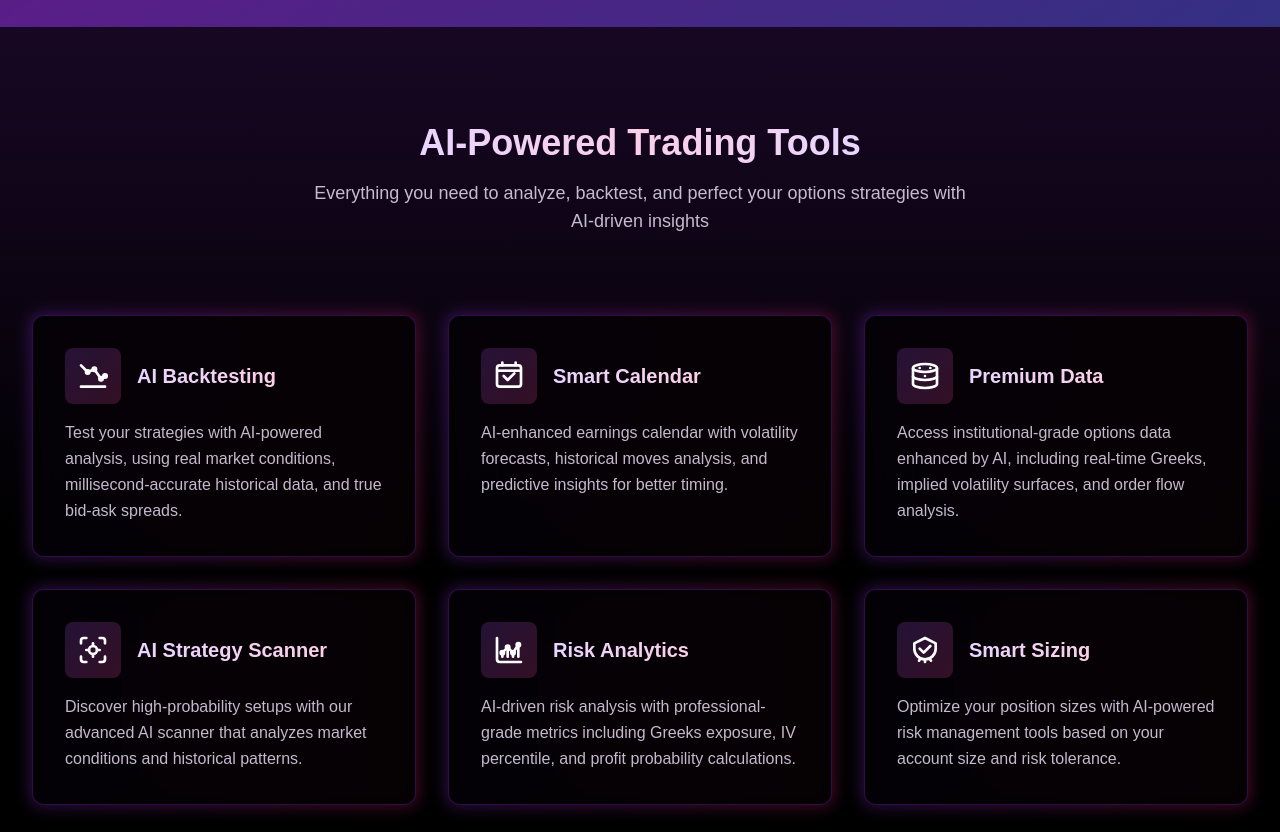
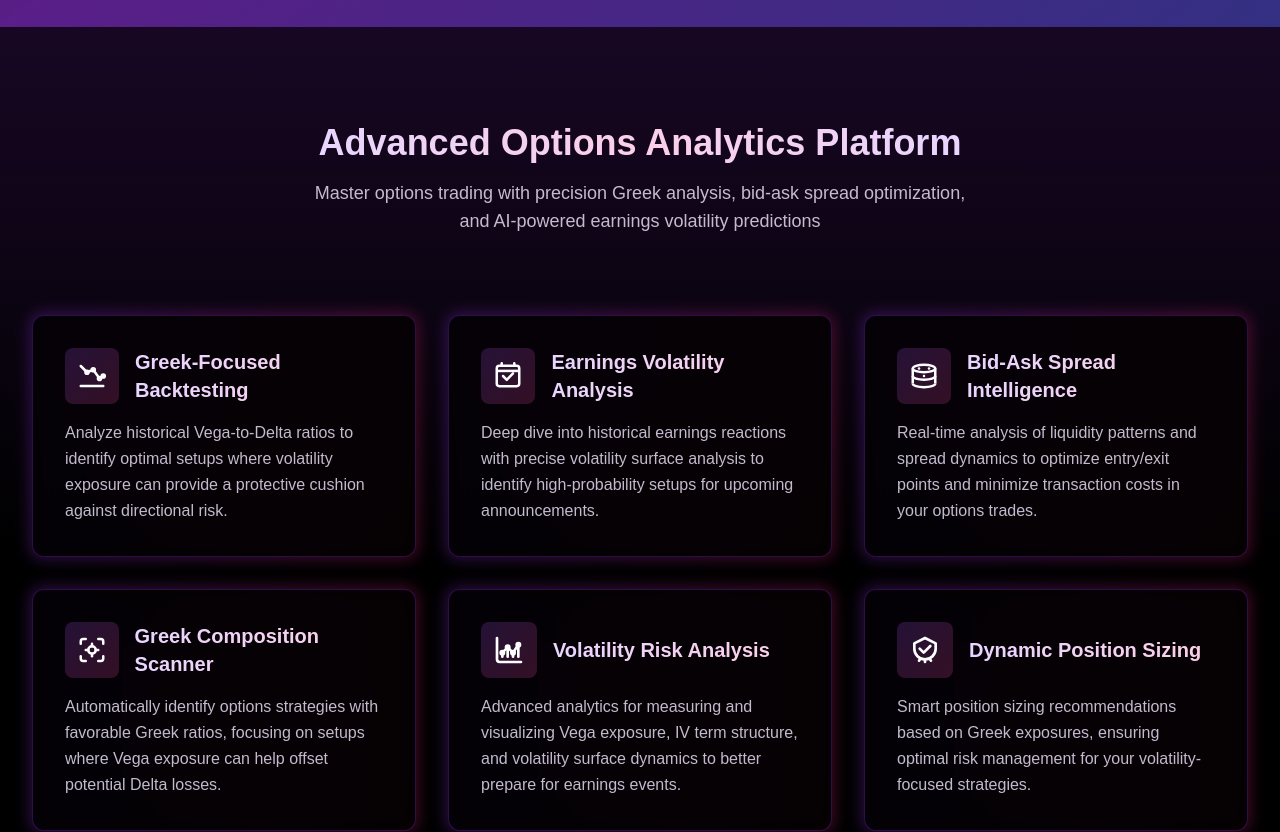
Before and after one commit to codify-org/codifycomco, a React (Vite) app: page / in a window 1280 px wide. Shown: the part 840-1672 px from the top of the page. Built offline with nearby package versions, Linux system fonts and the light colour scheme.

Commit message:
Update features section to focus on advanced options trading and Greek analysis

```diff
--- a/src/components/FeaturesSection.jsx
+++ b/src/components/FeaturesSection.jsx
@@ -55,11 +55,11 @@ const FeaturesSection = () => {
           <div className="text-center mb-20">
             <h2 className="text-4xl font-bold mb-4">
               <span className="text-transparent bg-clip-text bg-gradient-to-r from-purple-200 via-pink-200 to-purple-200">
-                AI-Powered Trading Tools
+                Advanced Options Analytics Platform
               </span>
             </h2>
             <p className="max-w-2xl mx-auto text-lg text-purple-100/80">
-              Everything you need to analyze, backtest, and perfect your options strategies with AI-driven insights
+              Master options trading with precision Greek analysis, bid-ask spread optimization, and AI-powered earnings volatility predictions
             </p>
           </div>
 
@@ -67,33 +67,33 @@ const FeaturesSection = () => {
           <div className="grid grid-cols-1 md:grid-cols-2 lg:grid-cols-3 gap-8">
             <FeatureCard
               icon={BacktestingIcon}
-              title="AI Backtesting"
-              description="Test your strategies with AI-powered analysis, using real market conditions, millisecond-accurate historical data, and true bid-ask spreads."
+              title="Greek-Focused Backtesting"
+              description="Analyze historical Vega-to-Delta ratios to identify optimal setups where volatility exposure can provide a protective cushion against directional risk."
             />
             <FeatureCard
               icon={CalendarIcon}
-              title="Smart Calendar"
-              description="AI-enhanced earnings calendar with volatility forecasts, historical moves analysis, and predictive insights for better timing."
+              title="Earnings Volatility Analysis"
+              description="Deep dive into historical earnings reactions with precise volatility surface analysis to identify high-probability setups for upcoming announcements."
             />
             <FeatureCard
               icon={MarketDataIcon}
-              title="Premium Data"
-              description="Access institutional-grade options data enhanced by AI, including real-time Greeks, implied volatility surfaces, and order flow analysis."
+              title="Bid-Ask Spread Intelligence"
+              description="Real-time analysis of liquidity patterns and spread dynamics to optimize entry/exit points and minimize transaction costs in your options trades."
             />
             <FeatureCard
               icon={ScannerIcon}
-              title="AI Strategy Scanner"
-              description="Discover high-probability setups with our advanced AI scanner that analyzes market conditions and historical patterns."
+              title="Greek Composition Scanner"
+              description="Automatically identify options strategies with favorable Greek ratios, focusing on setups where Vega exposure can help offset potential Delta losses."
             />
             <FeatureCard
               icon={AnalyticsIcon}
-              title="Risk Analytics"
-              description="AI-driven risk analysis with professional-grade metrics including Greeks exposure, IV percentile, and profit probability calculations."
+              title="Volatility Risk Analysis"
+              description="Advanced analytics for measuring and visualizing Vega exposure, IV term structure, and volatility surface dynamics to better prepare for earnings events."
             />
             <FeatureCard
               icon={PositionIcon}
-              title="Smart Sizing"
-              description="Optimize your position sizes with AI-powered risk management tools based on your account size and risk tolerance."
+              title="Dynamic Position Sizing"
+              description="Smart position sizing recommendations based on Greek exposures, ensuring optimal risk management for your volatility-focused strategies."
             />
           </div>
 
```
